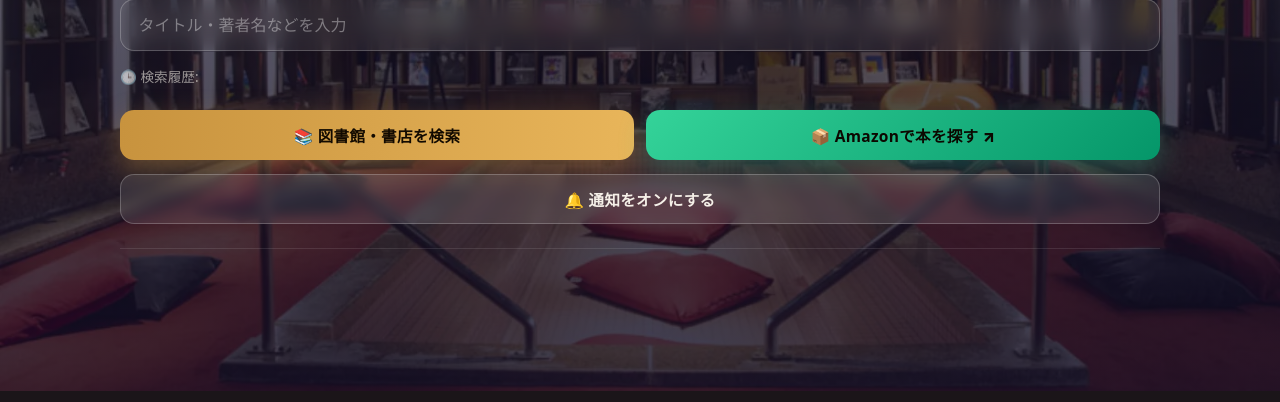
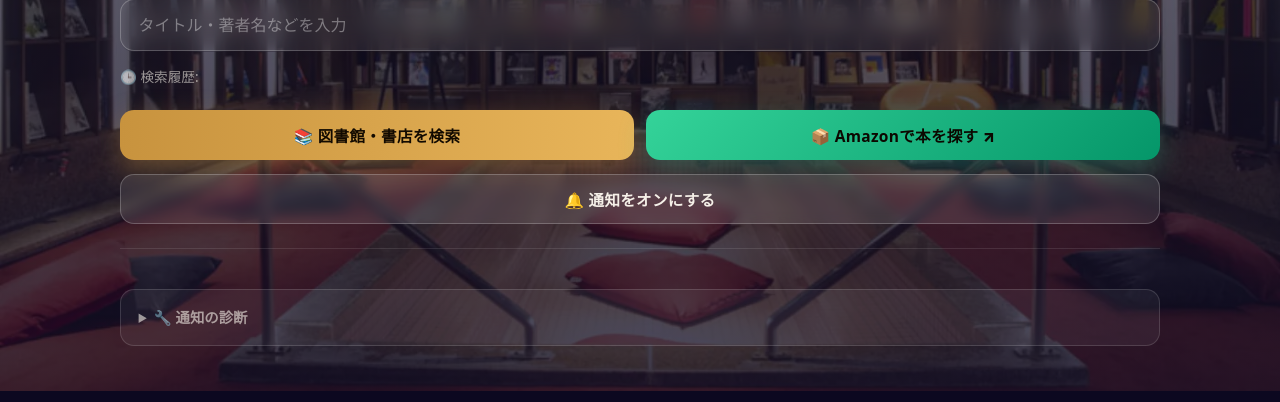
Before and after one commit to Oota-0505/book-search-app, a FastAPI app: page / in a window 1280 px wide. Shown: the part 409-811 px from the top of the page. Run offline with FastAPI, Linux system fonts and the light colour scheme.

Commit message:
feat: 通知が来ないときの原因を実機で切り分けられる診断パネルを追加
実機の状態はこちらから見えないため、アプリ自身に状態を表示させる。
画面下部の「🔧 通知の診断」に次を出す:
- ホーム画面から起動しているか（Safariのタブでは Push API が無い）
- Push API が使えるか / 通知の許可の状態
- Service Worker の状態
- この端末に購読があるか
- サーバーに保存されている購読の件数（/api/push/status を追加）

「この端末にテスト通知を送る」ボタンも置き、Mac から curl を叩かずに
iPhone だけで送信テストを完結できるようにした。

あわせて push.count() を追加（main.py から _load() を直接呼ばないため）。

Co-Authored-By: Claude Opus 5 <noreply@anthropic.com>

```diff
--- a/book_search_app/main.py
+++ b/book_search_app/main.py
@@ -172,6 +172,12 @@ async def push_subscribe(subscription: dict = Body(...)) -> JSONResponse:
     return JSONResponse({"ok": True})
 
 
+@app.get("/api/push/status", include_in_schema=False)
+async def push_status() -> JSONResponse:
+    """診断用。サーバーに保存されている購読の件数を返す。"""
+    return JSONResponse({"count": push.count()})
+
+
 @app.post("/api/push/test", include_in_schema=False)
 def push_test() -> JSONResponse:
     """動作確認用。Phase E で Gmail 連携に置き換える。"""
--- a/book_search_app/push.py
+++ b/book_search_app/push.py
@@ -59,6 +59,11 @@ def remove(endpoint: str) -> None:
         _save(subscriptions)
 
 
+def count() -> int:
+    """保存されている購読の件数（診断用）。"""
+    return len(_load())
+
+
 def send(title: str, body: str, url: str = "/", badge_count: int | None = None) -> Dict[str, int]:
     """登録済みの全端末へ通知を送る。
 
--- a/book_search_app/static/css/app.css
+++ b/book_search_app/static/css/app.css
@@ -445,6 +445,32 @@ body::before {
 }
 .push-notice a:hover { color: #FFFFFF; }
 
+/* ── 通知の診断パネル ───────────────────────────────────────── */
+.diag {
+    margin-top: 2.5rem;
+    padding: 1rem 1.1rem;
+    border-radius: 14px;
+    border: 1px solid rgba(255, 255, 255, 0.14);
+    background: rgba(255, 255, 255, 0.05);
+    font-size: 0.9rem;
+}
+.diag summary {
+    cursor: pointer;
+    font-weight: 700;
+    color: var(--text-muted);
+}
+.diag dl {
+    display: grid;
+    grid-template-columns: auto 1fr;
+    gap: 0.35rem 0.9rem;
+    margin: 1rem 0;
+}
+.diag dt { color: var(--text-muted); white-space: nowrap; }
+.diag dd { margin: 0; word-break: break-all; }
+.diag .ng { color: #FCA5A5; font-weight: 700; }
+.diag .ok { color: #6EE7B7; }
+.diag-result { margin: 0.75rem 0 0; color: var(--text-muted); font-size: 0.85rem; }
+
 /* ── レスポンシブ ───────────────────────────────────────────── */
 @media (max-width: 640px) {
     .hero          { padding: 3.5rem 0.25rem 2.5rem; }
--- a/book_search_app/static/js/app.js
+++ b/book_search_app/static/js/app.js
@@ -284,6 +284,80 @@
     // ↑ 対応していない環境（Safariのタブなど）では hidden のまま。
     //   iOS はホーム画面に追加したPWAでしか PushManager を持たない。
 
+    // ── 通知の診断 ──────────────────────────────────────────────
+    // 実機でしか分からない状態（standalone か・許可・SWの版・購読の有無）を
+    // 画面に出す。通知が来ないときの原因切り分け用。
+    const diag = document.getElementById("diag");
+    const diagBody = document.getElementById("diag-body");
+    const diagResult = document.getElementById("diag-result");
+
+    function row(label, value, ok) {
+        const dt = el("dt", "", label);
+        const dd = el("dd", ok === undefined ? "" : (ok ? "ok" : "ng"), value);
+        diagBody.append(dt, dd);
+    }
+
+    async function renderDiagnostics() {
+        diagBody.replaceChildren();
+
+        const standalone = window.matchMedia("(display-mode: standalone)").matches
+            || window.navigator.standalone === true;
+        row("ホーム画面から起動", standalone ? "はい" : "いいえ（Safariのタブ）", standalone);
+
+        const hasPush = "PushManager" in window;
+        row("Push API", hasPush ? "使える" : "使えない", hasPush);
+
+        const permission = ("Notification" in window) ? Notification.permission : "なし";
+        row("通知の許可", permission, permission === "granted");
+
+        let registration = null;
+        try {
+            registration = await navigator.serviceWorker.getRegistration();
+        } catch (error) { /* 取得できないこともある */ }
+        row("Service Worker", registration?.active ? registration.active.state : "未登録",
+            Boolean(registration?.active));
+
+        let subscription = null;
+        if (registration) {
+            try {
+                subscription = await registration.pushManager.getSubscription();
+            } catch (error) { /* 未対応環境 */ }
+        }
+        row("この端末の購読", subscription ? subscription.endpoint.slice(0, 42) + "…" : "なし",
+            Boolean(subscription));
+
+        try {
+            const status = await (await fetch("/api/push/status")).json();
+            row("サーバーの登録数", `${status.count} 件`, status.count > 0);
+        } catch (error) {
+            row("サーバーの登録数", `取得できない（${error.message}）`, false);
+        }
+    }
+
+    document.getElementById("diag-test").addEventListener("click", async (event) => {
+        const button = event.currentTarget;
+        button.disabled = true;
+        diagResult.textContent = "送信中…";
+        try {
+            const res = await fetch("/api/push/test", { method: "POST" });
+            const data = await res.json();
+            diagResult.textContent = data.sent > 0
+                ? `送信しました（${data.sent}件）。通知が出ない場合はiPhoneの「設定 → 通知」を確認してください。`
+                : "送信先がありません。「🔔 通知をオンにする」を押してください。";
+        } catch (error) {
+            diagResult.textContent = `送信に失敗: ${error.message}`;
+        } finally {
+            button.disabled = false;
+            renderDiagnostics();
+        }
+    });
+
+    if ("serviceWorker" in navigator) {
+        diag.hidden = false;
+        renderDiagnostics();
+        diag.addEventListener("toggle", () => { if (diag.open) renderDiagnostics(); });
+    }
+
     // ── プッシュから開かれたときの案内 ──────────────────────────
     // ⚠️ iOS は通知タップで別オリジンへ飛べないため、
     //    アプリ側でリンクを出して1タップで行けるようにする。
--- a/book_search_app/templates/index.html
+++ b/book_search_app/templates/index.html
@@ -104,6 +104,16 @@
 
   <section id="results-area" aria-live="polite"></section>
 
+  <!-- 通知が来ないときの原因切り分け用。実機でしか分からない情報を画面に出す。 -->
+  <details class="diag" id="diag" hidden>
+    <summary>🔧 通知の診断</summary>
+    <dl id="diag-body"></dl>
+    <button type="button" class="btn btn-ghost" id="diag-test">
+      🔔 この端末にテスト通知を送る
+    </button>
+    <p class="diag-result" id="diag-result"></p>
+  </details>
+
 </main>
 
 <template id="tpl-loading">
```
